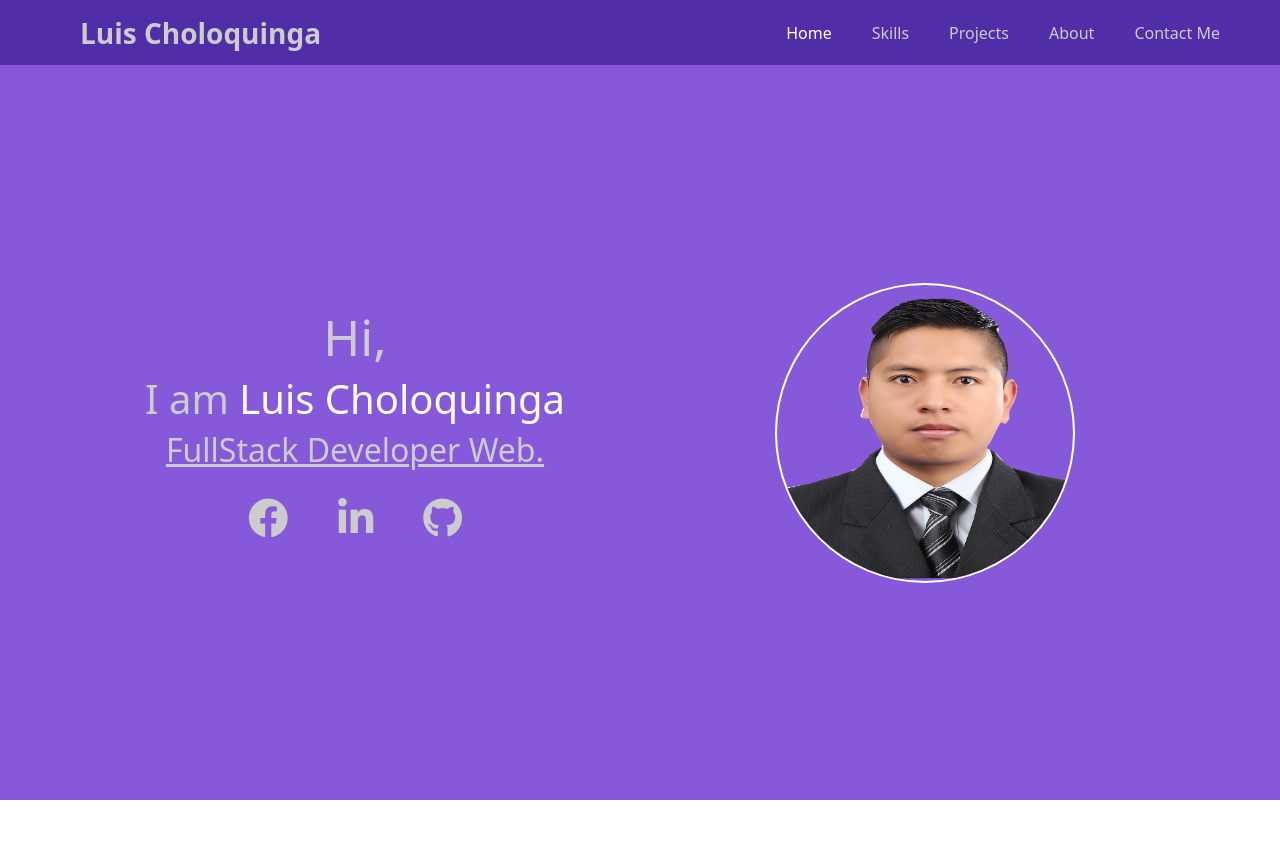
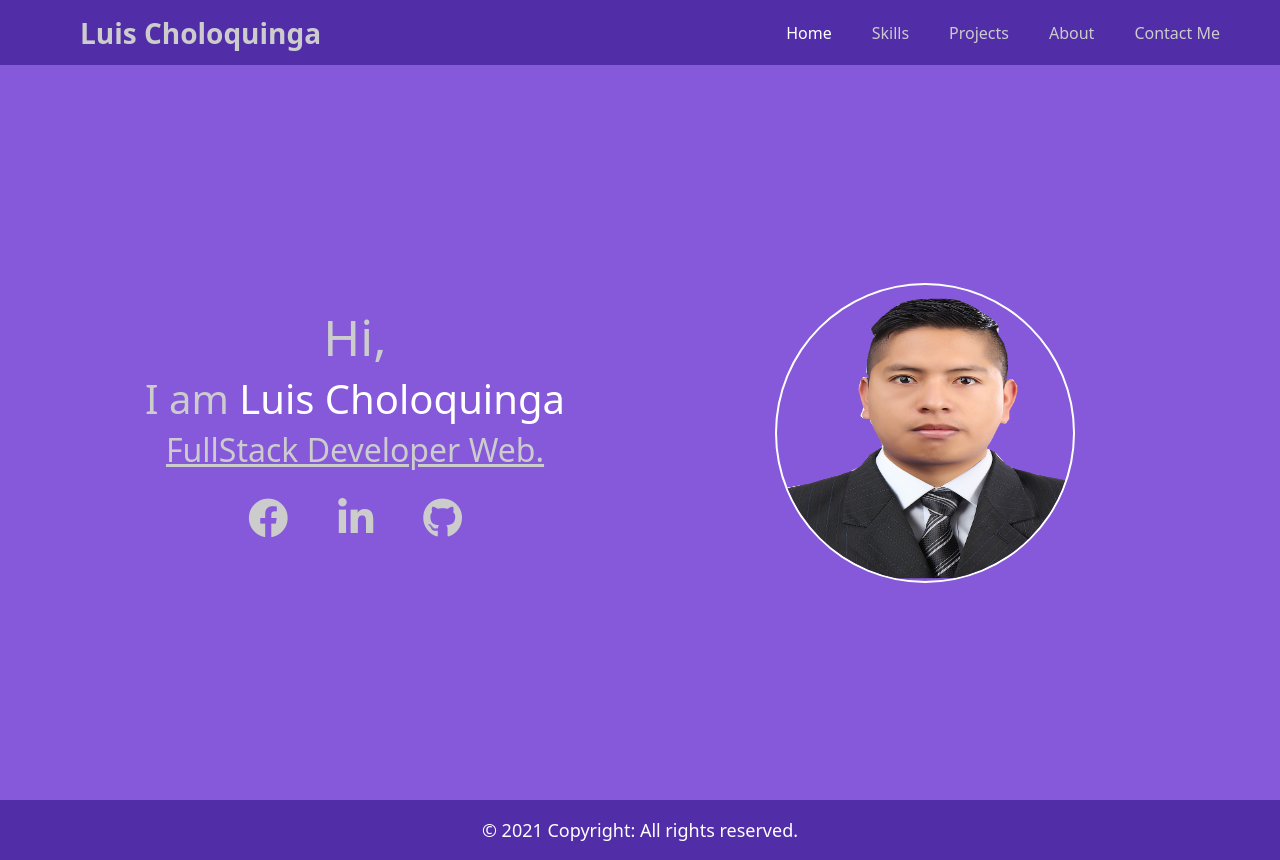
Before and after one commit to lgcholoquinga/portfolio-app, an Angular app: page / in a window 1280 px wide. Before the commit the page ends 800 px from the top, so only its background shows below. Built offline with nearby package versions, Linux system fonts and the light colour scheme.

Commit message:
footer completed.

```diff
--- a/src/app/app.component.html
+++ b/src/app/app.component.html
@@ -1,3 +1,3 @@
 <app-header></app-header>
 <app-hero></app-hero>
-<!-- <app-footer></app-footer> -->
+<app-footer></app-footer>
--- a/src/app/shared/footer/footer.component.html
+++ b/src/app/shared/footer/footer.component.html
@@ -1,3 +1,5 @@
-<footer>
-  <h2>© 2020 Copyright: All rights reserved.</h2>
-</footer>
+<div class="footer__container">
+  <div class="container">
+    <p>© {{ date }} Copyright: All rights reserved.</p>
+  </div>
+</div>
--- a/src/app/shared/footer/footer.component.scss
+++ b/src/app/shared/footer/footer.component.scss
@@ -1,5 +1,17 @@
-footer {
+@import "../../../styles/settings";
+
+.footer__container {
   width: 100%;
-  height: 50px;
-  background-color: green;
+  height: 60px;
+  background-color: $primary;
+  display: flex;
+  justify-content: center;
+  align-items: center;
+  text-align: center;
 }
+
+p {
+  color: white;
+  font-size: 18px;
+  margin-bottom: 0;
+}
--- a/src/app/shared/footer/footer.component.ts
+++ b/src/app/shared/footer/footer.component.ts
@@ -1,15 +1,10 @@
-import { Component, OnInit } from '@angular/core';
+import { Component } from '@angular/core';
 
 @Component({
   selector: 'app-footer',
   templateUrl: './footer.component.html',
-  styleUrls: ['./footer.component.scss']
+  styleUrls: ['./footer.component.scss'],
 })
-export class FooterComponent implements OnInit {
-
-  constructor() { }
-
-  ngOnInit(): void {
-  }
-
+export class FooterComponent {
+  date = new Date().getFullYear();
 }
--- a/src/styles/_base.scss
+++ b/src/styles/_base.scss
@@ -4,3 +4,8 @@
   padding: 0;
   box-sizing: border-box;
 }
+
+html,
+body {
+  overflow-x: hidden;
+}
```
